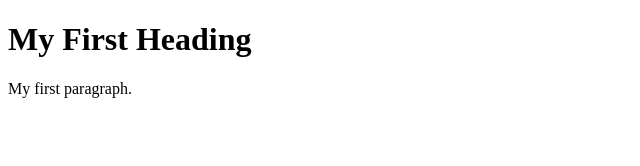
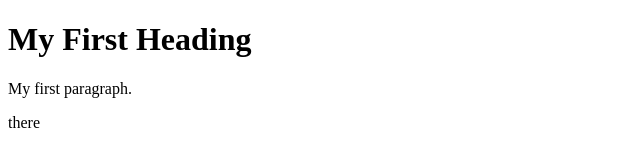
Before and after one commit to Yameenkhan991/demo-repo, a plain HTML site: page index.html in a window 1280 px wide. Shown: the full height of the page, 0-640 px from the left. Drawn offline with Linux system fonts and the light colour scheme.

Commit message:
added there

```diff
--- a/index.html
+++ b/index.html
@@ -8,3 +8,5 @@
 
 </body>
 </html>
+
+<diff>there<diff>
```
